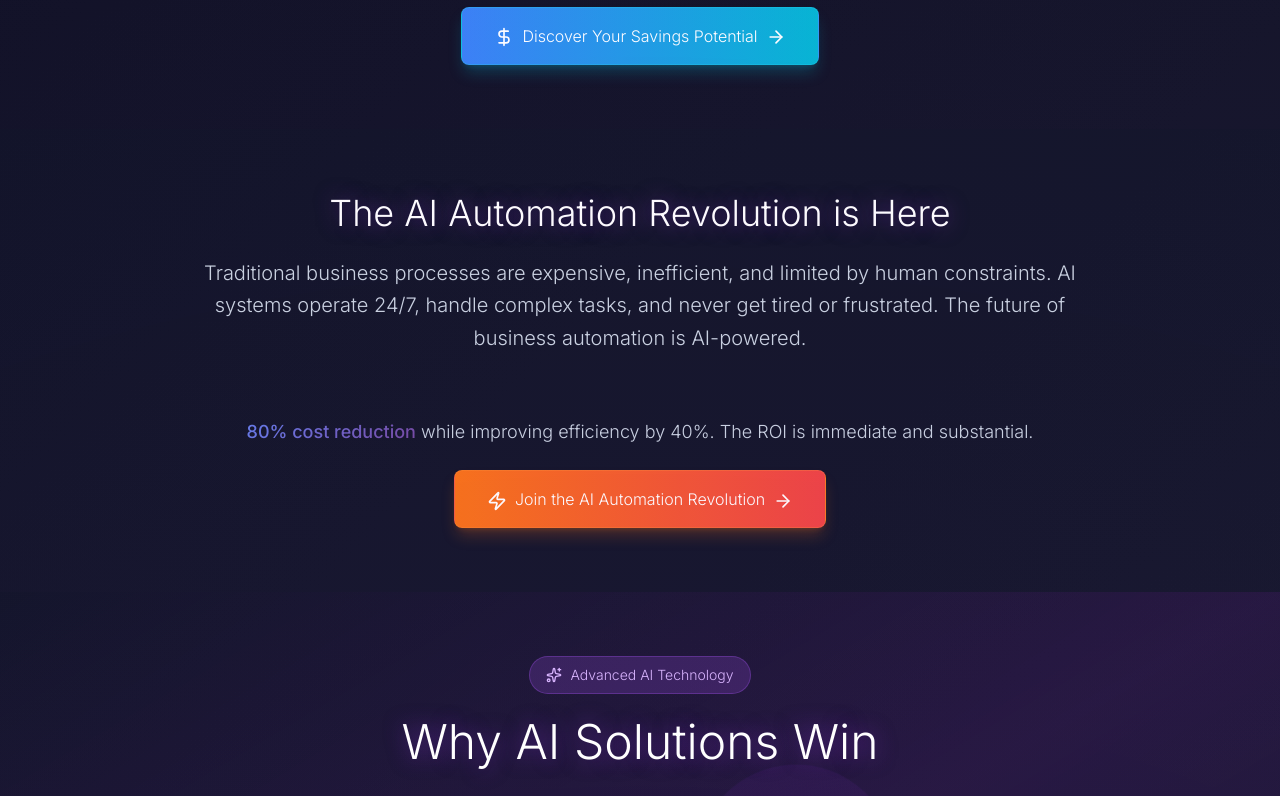
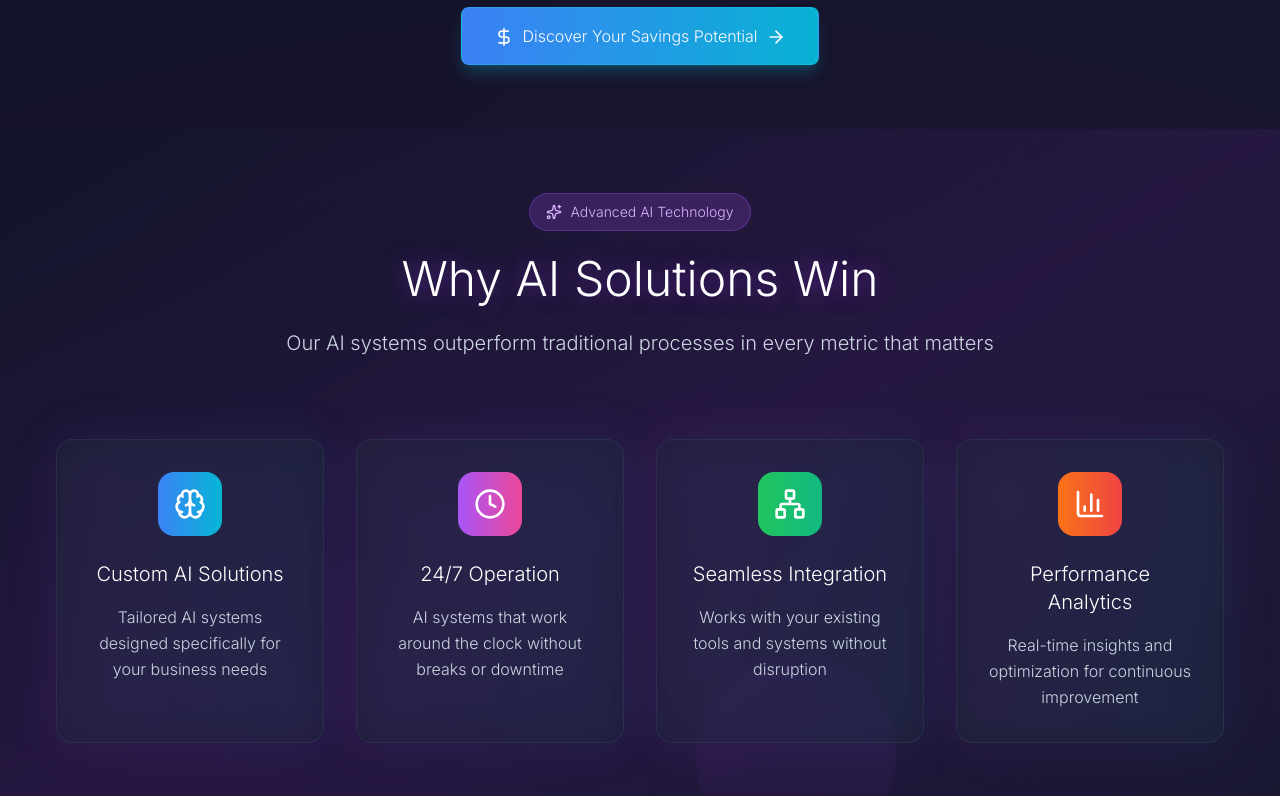
Before and after one commit to Jguyatt/aiemployez, a Next.js app: page / in a window 1280 px wide. Shown: the part 1520-2316 px from the top of the page. Built offline with nearby package versions, Linux system fonts and the light colour scheme.

Commit message:
Replace purple CTA section with AI Automation Revolution section - improved layout and readability

```diff
--- a/app/page.tsx
+++ b/app/page.tsx
@@ -303,37 +303,7 @@ export default function HomePage() {
         </div>
       </section>
 
-      {/* AI Automation Revolution Section */}
-      <section className="ai-section bg-slate-900/30">
-        <div className="ai-container">
-          <div className="text-center mb-16">
-            <h2 className="text-3xl md:text-4xl font-light text-white mb-6 animate-fade-in purple-glow-text">
-              The AI Automation Revolution is Here
-            </h2>
-            <p className="text-xl text-slate-300 max-w-4xl mx-auto font-light leading-relaxed animate-fade-in" style={{animationDelay: '0.2s'}}>
-              Traditional business processes are expensive, inefficient, and limited by human constraints.
-              AI systems operate 24/7, handle complex tasks, and never get tired or frustrated.
-              The future of business automation is AI-powered.
-            </p>
-          </div>
 
-
-
-          <div className="text-center animate-fade-in" style={{animationDelay: '0.6s'}}>
-            <p className="text-lg text-slate-300 font-light mb-6">
-              <span className="ai-text-gradient-primary font-medium">80% cost reduction</span> while improving efficiency by 40%.
-              The ROI is immediate and substantial.
-            </p>
-            <a href="https://calendly.com/cerevaai/30min" target="_blank" rel="noopener noreferrer">
-              <button className="text-white font-light px-8 py-4 ai-hover-lift rounded-lg bg-gradient-to-r from-orange-500 to-red-500 hover:from-orange-600 hover:to-red-600 transition-all duration-300 border border-orange-400/30 shadow-lg shadow-orange-500/25">
-                <Zap className="mr-2 h-5 w-5 inline" />
-                Join the AI Automation Revolution
-                <ArrowRight className="ml-2 h-5 w-5 inline" />
-              </button>
-            </a>
-          </div>
-        </div>
-      </section>
 
       {/* Features Section */}
       <section className="ai-section relative bg-gradient-to-br from-slate-900/40 via-purple-900/20 to-slate-900/40">
@@ -803,24 +773,35 @@ export default function HomePage() {
         </div>
       </section>
 
-      {/* CTA Section */}
+      {/* AI Automation Revolution Section */}
       <section className="ai-section ai-gradient-primary relative overflow-hidden">
         <div className="absolute inset-0 bg-black/20"></div>
         <div className="max-w-4xl mx-auto px-4 sm:px-6 lg:px-8 text-center relative z-10">
-          <h2 className="text-3xl md:text-4xl font-light text-white mb-4 purple-glow-text">
-              Ready to Transform Your Call Center?
-            </h2>
-            <p className="text-xl text-blue-100 mb-8 max-w-2xl mx-auto font-light">
-              Join hundreds of businesses already using Cereva to reduce call center costs by 80% while improving customer satisfaction.
+          <h2 className="text-3xl md:text-4xl font-light text-white mb-6 animate-fade-in purple-glow-text">
+            The AI Automation Revolution is Here
+          </h2>
+          <p className="text-xl text-blue-100 mb-8 max-w-4xl mx-auto font-light leading-relaxed animate-fade-in" style={{animationDelay: '0.2s'}}>
+            Traditional business processes are expensive, inefficient, and limited by human constraints.
+            AI systems operate 24/7, handle complex tasks, and never get tired or frustrated.
+            The future of business automation is AI-powered.
+          </p>
+          <div className="animate-fade-in" style={{animationDelay: '0.6s'}}>
+            <p className="text-lg text-blue-100 mb-6 font-light">
+              <span className="ai-text-gradient-primary font-medium">80% cost reduction</span> while improving efficiency by 40%.
+              The ROI is immediate and substantial.
             </p>
             <a href="https://calendly.com/cerevaai/30min" target="_blank" rel="noopener noreferrer">
               <button className="text-lg px-8 py-4 bg-white text-slate-900 hover:bg-slate-100 group font-light ai-hover-lift purple-glow rounded-lg transition-all duration-300">
-                Book Your Free Call Center Audit
+                <Zap className="mr-2 h-5 w-5 inline" />
+                Join the AI Automation Revolution
                 <ArrowRight className="ml-2 h-5 w-5 group-hover:translate-x-1 transition-transform inline" />
               </button>
             </a>
+          </div>
         </div>
       </section>
+
+
 
       {/* Footer */}
       <Footer />
```
